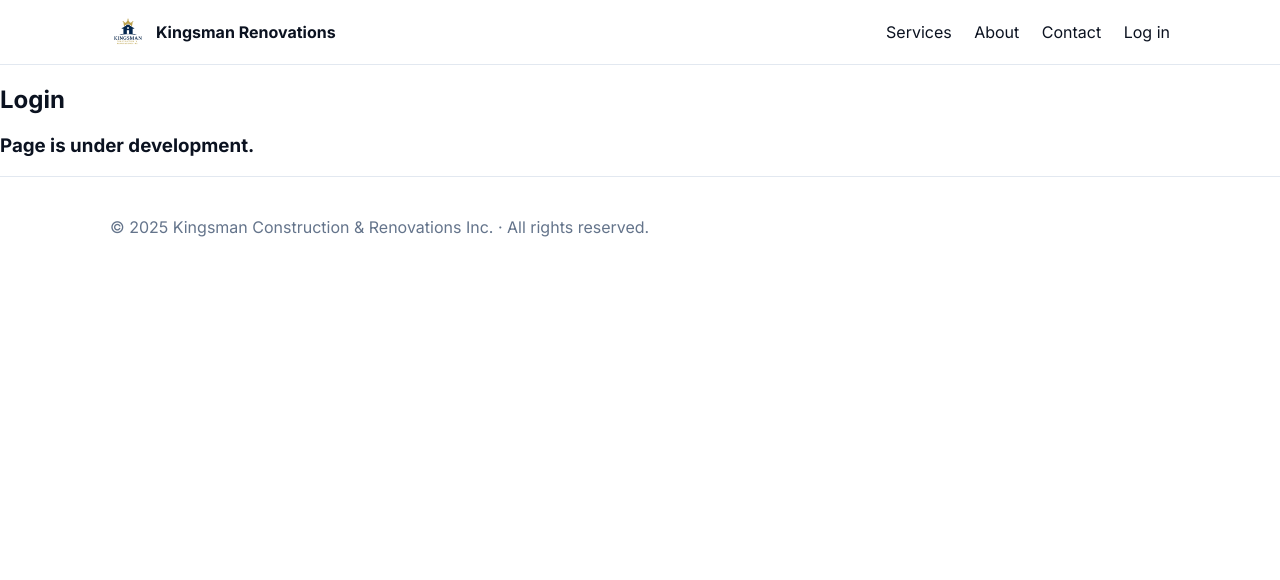
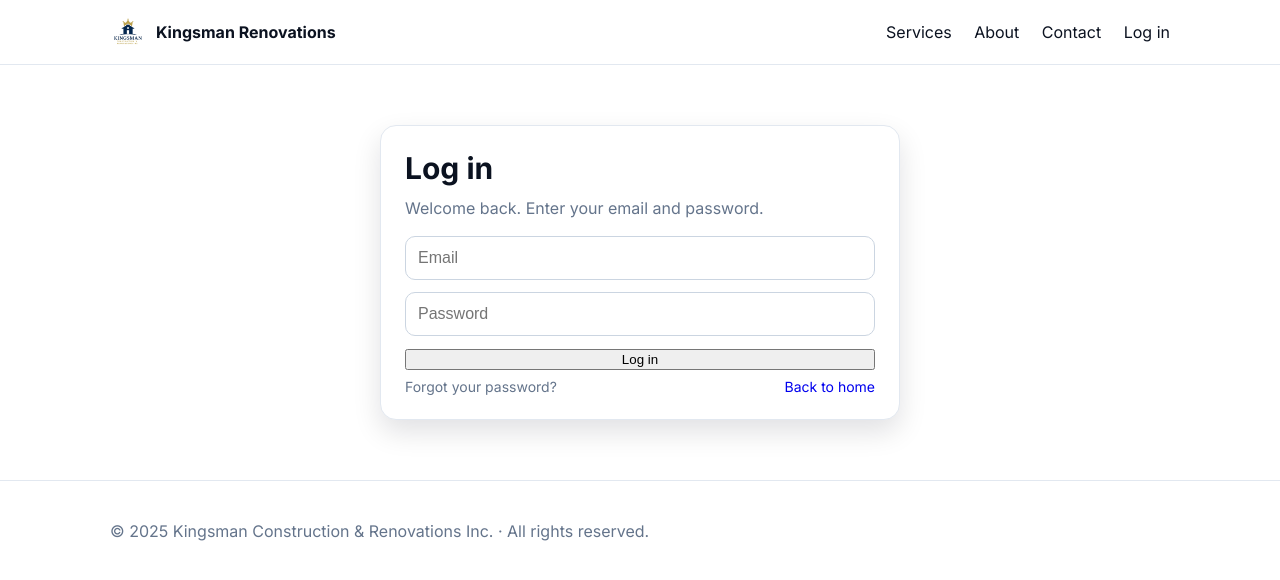
Before and after one commit to deep3576/KingsmanConstruction, a Flask app: page /login in a window 1280 px wide. Shown: the top 580 px of the page. Run offline with Flask 3, Linux system fonts and the light colour scheme; parts of the project's set-up code (start-up, migrations or seed data) failed here and were passed over.

Commit message:
Website Add Login

```diff
--- a/templates/login.html
+++ b/templates/login.html
@@ -1,5 +1,24 @@
-{% extends "base.html" %}
+{% extends 'base.html' %}
 {% block content %}
-<h2>Login</h2>
-<h3> Page is under development.</h3>
+<section class="auth-wrap">
+  <div class="auth-card">
+    <h1>Log in</h1>
+    <p class="lead">Welcome back. Enter your email and password.</p>
+
+    {% if error %}
+      <div class="form-msg" style="color:#b91c1c">{{ error }}</div>
+    {% endif %}
+
+    <form method="post" action="{{ url_for('login') }}" class="form" novalidate>
+      <input type="email" name="email" placeholder="Email" required />
+      <input type="password" name="password" placeholder="Password" required />
+      <button type="submit" class="cta" style="width:100%">Log in</button>
+
+      <div class="auth-meta">
+        <span>Forgot your password?</span>
+        <a href="/" style="text-decoration:none">Back to home</a>
+      </div>
+    </form>
+  </div>
+</section>
 {% endblock %}
```
Also changed, not shown: User_creation.py (added, +9 -0 lines), wsgi.py (+6 -8 lines), 1 other file.
